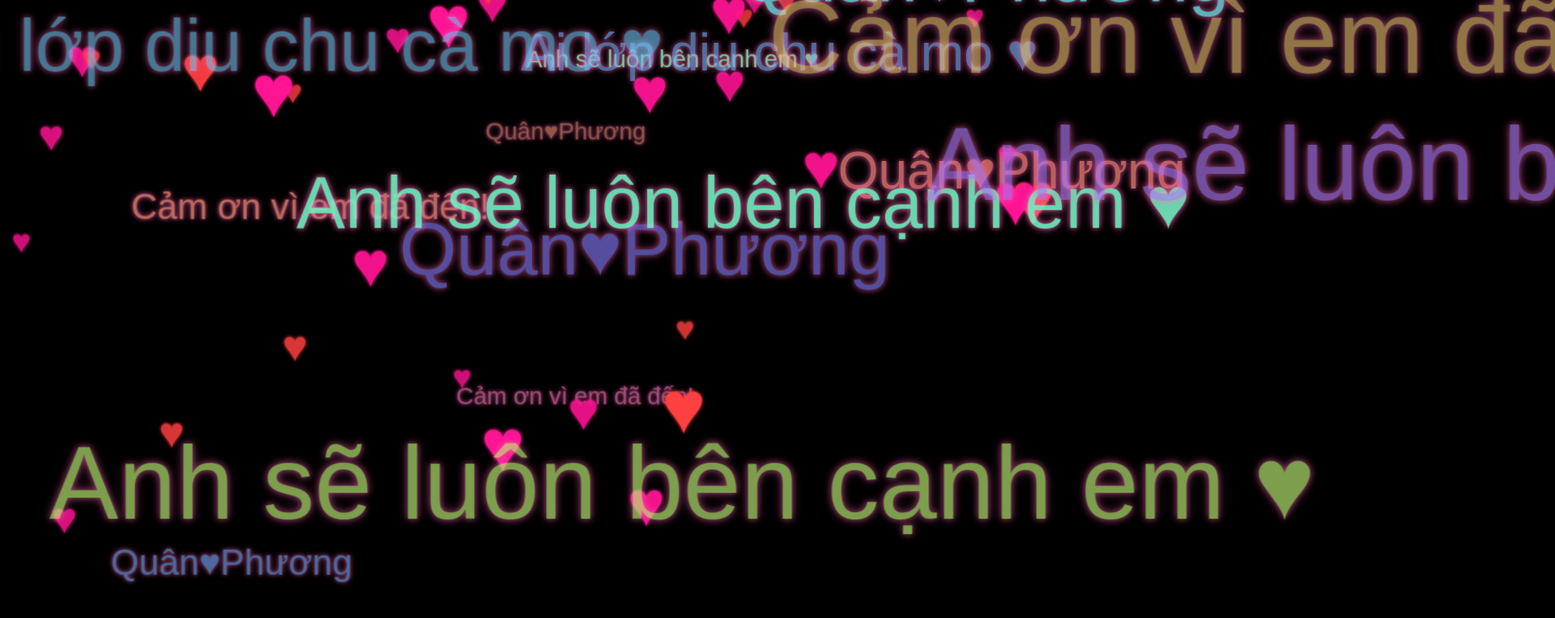
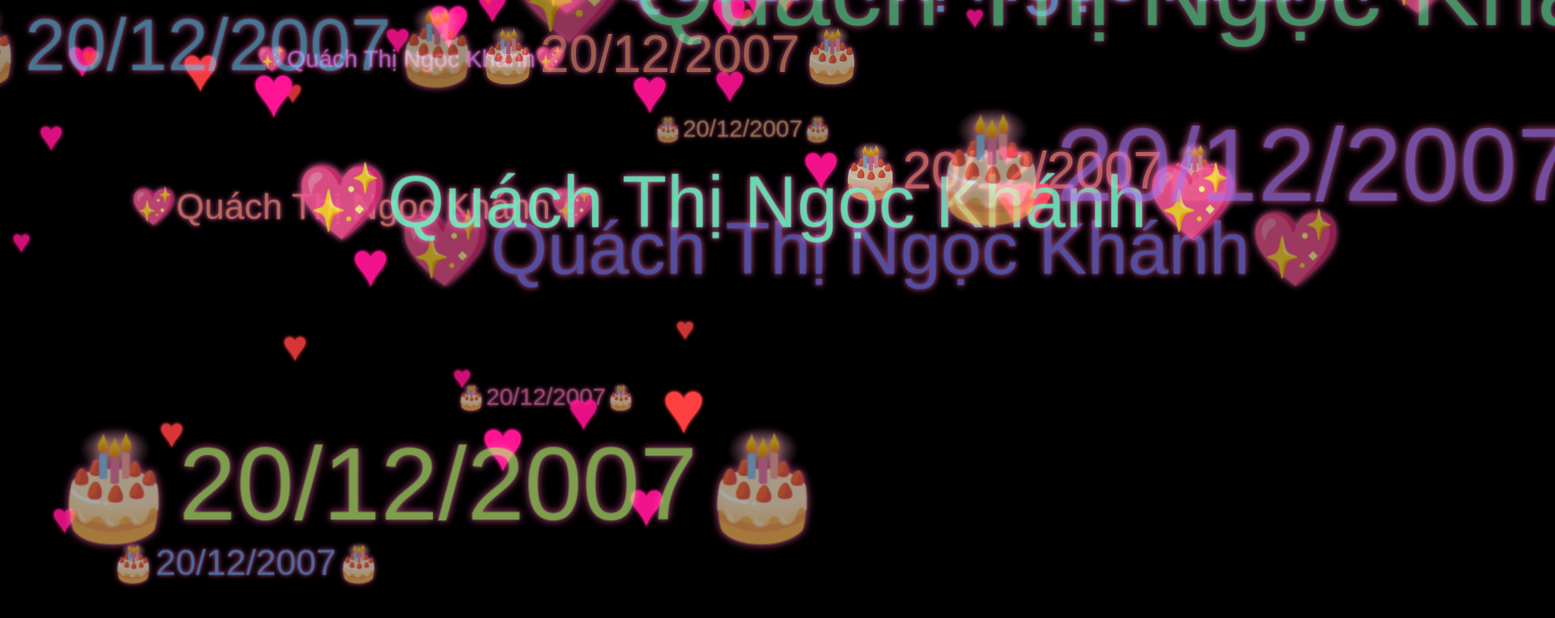
Before and after one commit to love-uu-forever/love34, a plain HTML site: page index.html in a window 1280 px wide. Shown: the top 764 px of the page at 81% size, 1920 px wide, since content can reach past the window. Drawn offline with Linux system fonts and the light colour scheme.

Commit message:
Update index.html

```diff
--- a/index.html
+++ b/index.html
@@ -134,10 +134,24 @@
     </audio>
     <script>
         const texts = [
-            "Cảm ơn vì em đã đến!",
-            "Ai lớp diu chu cà mo ♥",
-            "Anh sẽ luôn bên cạnh em ♥",
-            "Quân♥Phương"
+"💖Quách Thị Ngọc Khánh💖",
+  "🐰Yêu Bống🐰",
+  "🎂20/12/2007🎂",
+"💖Quách Thị Ngọc Khánh💖",
+  "🐰Yêu Bống🐰",
+  "🎂20/12/2007🎂",
+"💖Quách Thị Ngọc Khánh💖",
+  "🐰Yêu Bống🐰",
+  "🎂20/12/2007🎂",
+                "💖Quách Thị Ngọc Khánh💖",
+  "🐰Yêu Bống🐰",
+  "🎂20/12/2007🎂",
+                "💖Quách Thị Ngọc Khánh💖",
+  "🐰Yêu Bống🐰",
+  "🎂20/12/2007🎂",
+                "💖Quách Thị Ngọc Khánh💖",
+  "🐰Yêu Bống🐰",
+  "🎂20/12/2007🎂",
         ];
 
         const scene = document.getElementById("scene");
```
